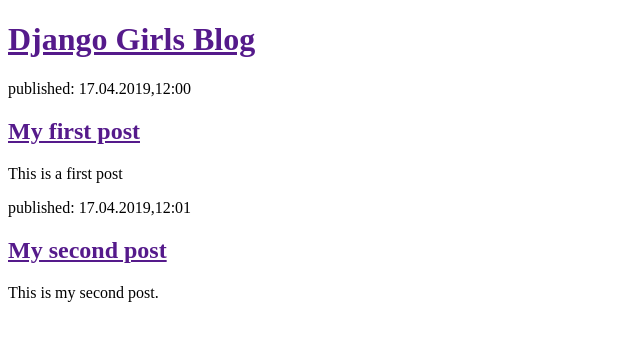
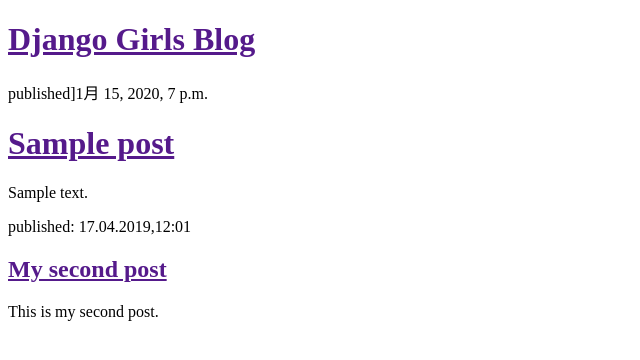
Before and after one commit to whitelaceai/my-first-blog, a Django app: template blog/templates/blog/post_list.html in a window 1280 px wide. Shown: the top 360 px of the page, without its empty margins (0-640 px from the left). Run offline with Django 3.2, Linux system fonts and the light colour scheme; the template is opened without the code that fills it: values that come from a table or form of the project are taken from there, others are empty; tables that the repository leaves empty hold one stand-in row (values such as "Sample post").

Commit message:
Changes to be committed:

```diff
--- a/blog/templates/blog/post_list.html
+++ b/blog/templates/blog/post_list.html
@@ -7,11 +7,13 @@
     <div>
         <h1><a href="">Django Girls Blog</a></h1>
     </div>
+    {% for post in posts %}
     <div>
-        <p>published: 17.04.2019,12:00 </p>
-        <h2><a href="">My first post</a></h2>
-        <p>This is a first post</p>
+        <p>published]{{post.published_date}}</p>
+        <h1><a href="">{{post.title}}</a></h1>
+        <p>{{post.text | linebreaksbr}}</p>
     </div>
+    {% endfor %}
     <div>
         <p>published: 17.04.2019,12:01</p>
         <h2><a href="">My second post</a></h2>
--- a/blog/views.py
+++ b/blog/views.py
@@ -1,5 +1,8 @@
 from django.shortcuts import render
+from django.utils import timezone
+from . models import Post
 
 # Create your views here.
 def post_list(request):
-    return render(request,'blog/post_list.html',{})
+    posts = Post.objects.filter(published_date__lte=timezone.now()).order_by('published_date')
+    return render(request,'blog/post_list.html',{'posts': posts})
```
